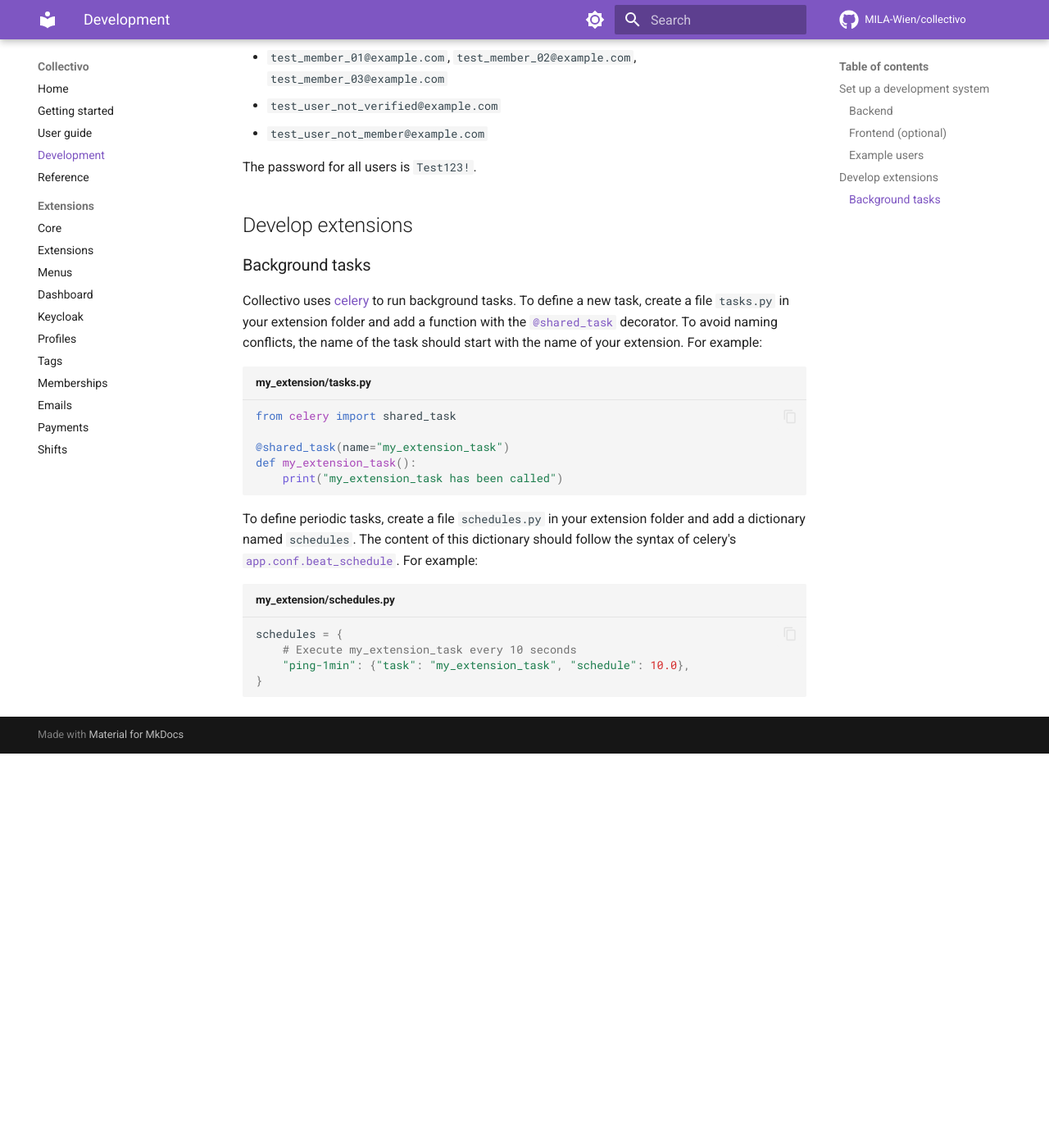
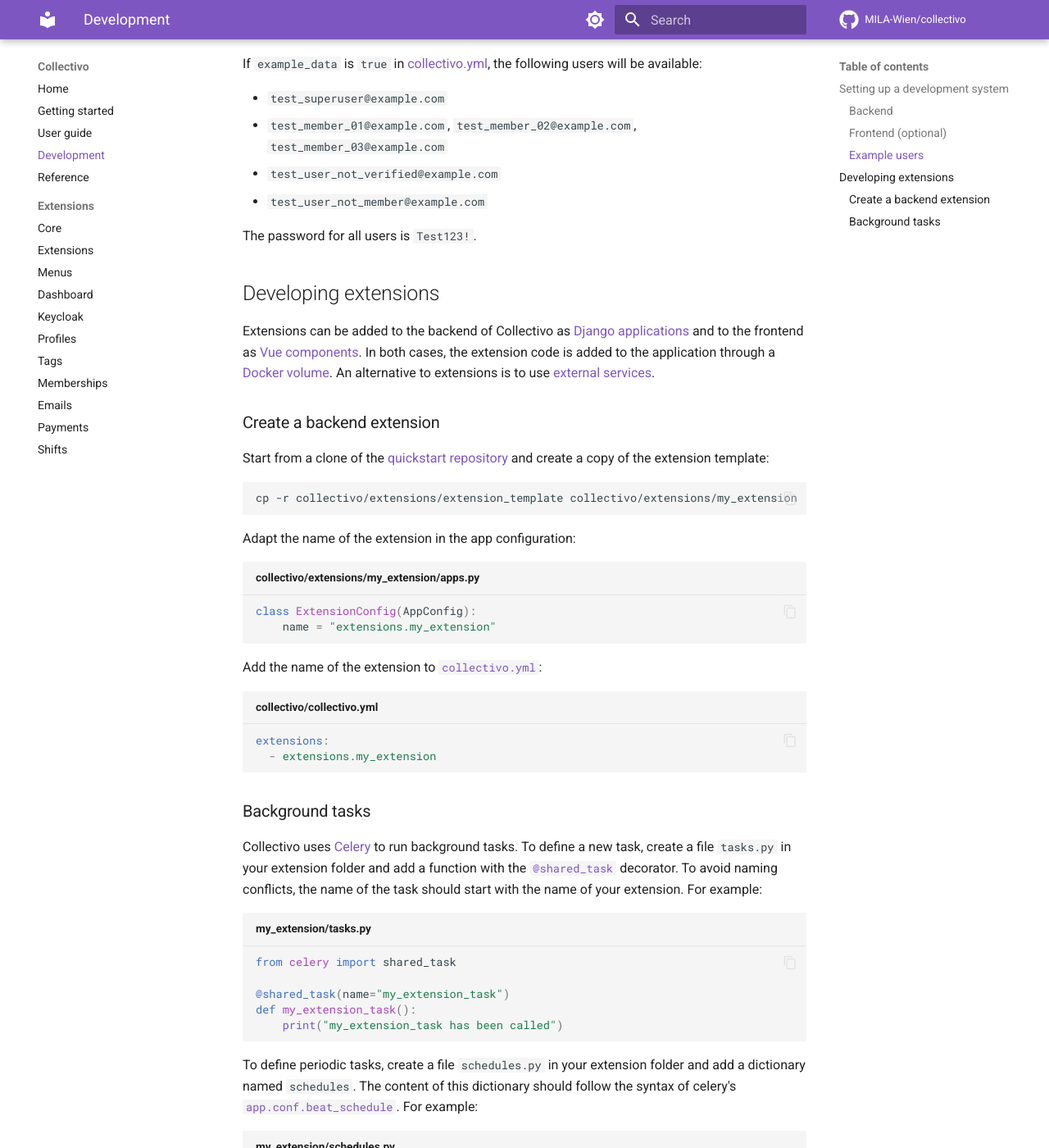
Before and after one commit to christwopointoh/collectivo, an MkDocs documentation site: the page built from docs/development.md, in a window 1280 px wide and 1400 px high, scrolled down 1567 px. Shown: the whole window at 82% size. Built offline with MkDocs 1.6.1 and Material for MkDocs 9.7.7, drawn with Linux system fonts in a browser that asks for light colours; comment, search, counter and statistics services are not loaded; before the commit the page ends 2486 px from its top, so only the background shows below that; some of the changed text lies outside the part shown.

Commit message:
Update docs

````diff
--- a/docs/development.md
+++ b/docs/development.md
@@ -1,6 +1,8 @@
 # Development
 
-## Set up a development system
+## Setting up a development system
+
+The following instructions will help you set up a local system to develop Collectivo. If you only want to create a custom extension, this is not needed (see [developing extensions](#developing-extensions)).
 
 ### Backend
 
@@ -76,11 +78,35 @@
 
 The password for all users is `Test123!`.
 
-## Develop extensions
+## Developing extensions
+
+Extensions can be added to the backend of Collectivo as [Django applications](https://docs.djangoproject.com/en/4.2/ref/applications/) and to the frontend as [Vue components](https://vuejs.org/guide/introduction.html). In both cases, the extension code is added to the application through a [Docker volume](https://docs.docker.com/storage/volumes/). An alternative to extensions is to use [external services](extensions/components.md).
+
+### Create a backend extension
+
+Start from a clone of the [quickstart repository](quickstart.md) and create a copy of the extension template:
+
+```shell
+cp -r collectivo/extensions/extension_template collectivo/extensions/my_extension
+```
+
+Adapt the name of the extension in the app configuration:
+
+```python title="collectivo/extensions/my_extension/apps.py"
+class ExtensionConfig(AppConfig):
+    name = "extensions.my_extension"
+```
+
+Add the name of the extension to [`collectivo.yml`](reference.md#settings):
+
+```yaml title="collectivo/collectivo.yml"
+extensions:
+  - extensions.my_extension
+```
 
 ### Background tasks
 
-Collectivo uses [celery](https://docs.celeryq.dev/en/stable/) to run background tasks. To define a new task, create a file `tasks.py` in your extension folder and add a function with the [`@shared_task`](https://docs.celeryq.dev/en/stable/django/first-steps-with-django.html#using-the-shared-task-decorator) decorator.
+Collectivo uses [Celery](https://docs.celeryq.dev/en/stable/) to run background tasks. To define a new task, create a file `tasks.py` in your extension folder and add a function with the [`@shared_task`](https://docs.celeryq.dev/en/stable/django/first-steps-with-django.html#using-the-shared-task-decorator) decorator.
 To avoid naming conflicts, the name of the task should start with the name of your extension. For example:
 
 ```python title="my_extension/tasks.py"
````
Also changed, not shown: docs/extensions/components.md (added, +5 -0 lines).
